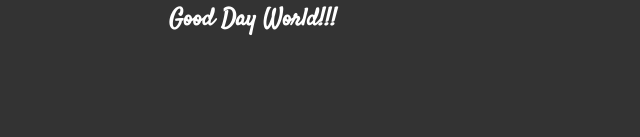
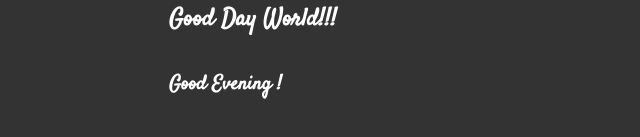
Before and after one commit to Nikitha-prog/communication-log, a plain HTML site: page index.html in a window 1280 px wide. Shown: the part 251-388 px from the top of the page, without its empty margins (151-791 px from the left). Drawn offline with Linux system fonts and the light colour scheme.

Commit message:
added new line

```diff
--- a/index.html
+++ b/index.html
@@ -7,5 +7,6 @@
       <p>Radio check. Pilot, please confirm.</p>
       <h3>Hello World!</h3>
       <h4>Good Day World!!!</h4>
+      <h5>Good Evening !</h5>
    </body>
 </html>
```
